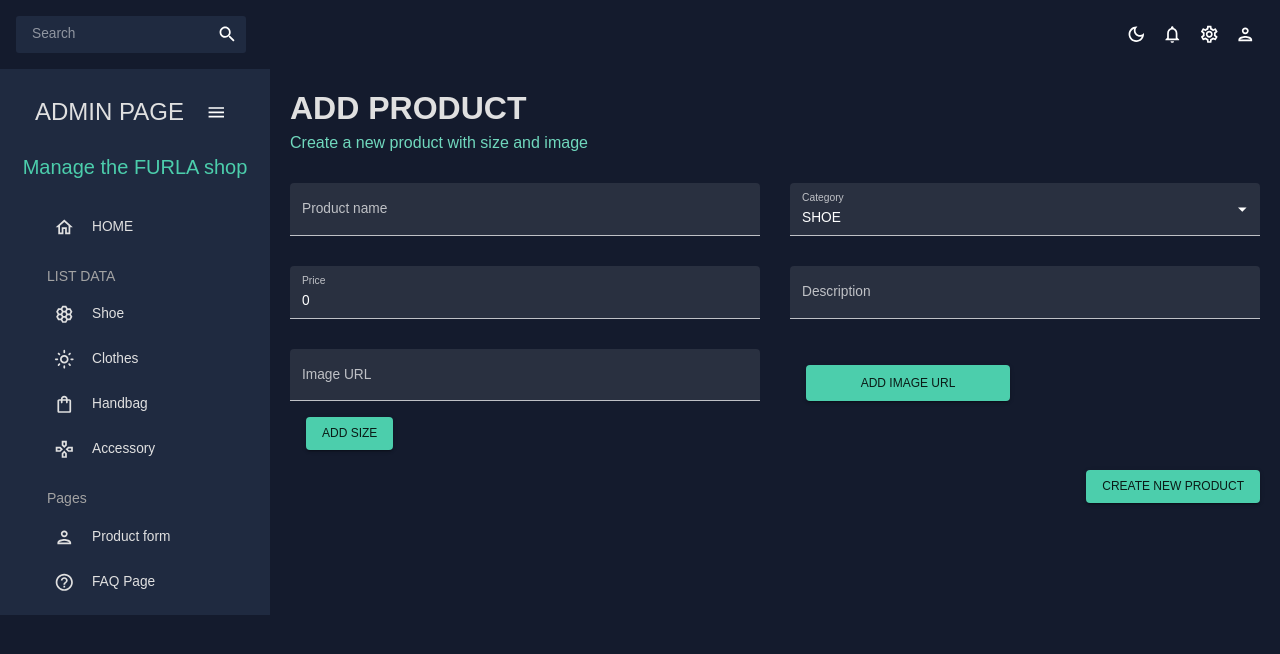
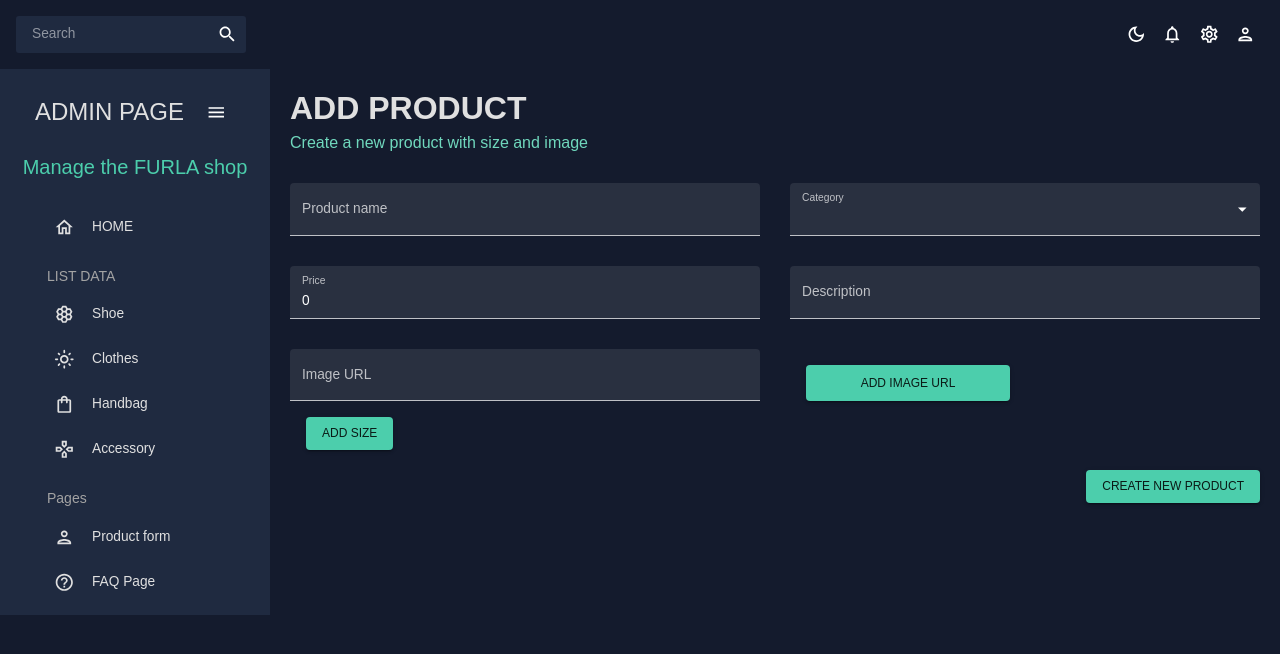
Before and after one commit to HaThiLinh2204/frontendshopv2, a React (Create React App) app: page /form in a window 1280 px wide. Shown: the top 654 px of the page. Built offline with nearby package versions, Linux system fonts and the light colour scheme.

Commit message:
tao sản phẩm

```diff
--- a/src/scenes/form/index.jsx
+++ b/src/scenes/form/index.jsx
@@ -23,11 +23,6 @@ const Form = () => {
   const [currentImageUrl, setCurrentImageUrl] = React.useState("");
 
   const { v4: uuidv4 } = require("uuid");
-
-  // Tạo product_id ngẫu nhiên
-  const productId = uuidv4();
-  const sizeId = uuidv4();
-  const imageId = uuidv4();
 
   const handleOpenModal = () => {
     setOpenModal(true);
@@ -58,35 +53,34 @@ const Form = () => {
       setCurrentImageUrl("");
     }
   };
-  // const handleFormSubmit = async(values) => {
-  //   console.log('submit');
-  // }
+
   const handleFormSubmit = async(values) => {
-    console.log("1111", values);
     try {
-    console.log(22222);
-      const productResponse = await Axios.post('http://localhost:8004/products', {
-        product_id: 'hghhfhghfd',
+      const productId = uuidv4();
+      const productData = {
+        product_id: productId,
         name: values.product_name,
         category: values.category,
         description: values.description,
         price: values.price,
-      });
+      };
+      const productResponse = await Axios.post('http://localhost:8004/products', productData);
       for (const size of values.sizes) {
         await Axios.post('http://localhost:8004/product/size', {
           productId: productId,
           sizeName: size.name,
           quantity: size.quantity,
-          sizeId: sizeId
+          sizeId: uuidv4(),
         });
       }
       for (const imageUrl of values.imageUrls) {
         await Axios.post('http://localhost:8004/product/image', {
-          imageId: imageId,
+          imageId: uuidv4(),
           productId: productId,
           imageUrl: imageUrl,
         });
       }
+      console.log('Product details (including sizes and images) successfully saved.');
     } catch (error) {
       console.error('Error while calling API:', error);
     }
@@ -103,10 +97,10 @@ const Form = () => {
 
 
   const options = [
-    { label: "SHOE", value: "shoe" },
-    { label: "CLOTHES", value: "clothes" },
-    { label: "HANDBAG", value: "handbag" },
-    { label: "ACCESSORY", value: "accessory" },
+    { label: "SHOE", value: "SHOE" },
+    { label: "CLOTHES", value: "CLOTHES" },
+    { label: "HANDBAG", value: "HANDBAG" },
+    { label: "ACCESSORY", value: "ACCESSORY" },
   ];
 
   return (
@@ -129,8 +123,7 @@ const Form = () => {
           handleSubmit,
           setValues,
         }) => (
-         // <form >
-         <form onSubmit={handleFormSubmit}>
+        <form onSubmit={handleSubmit} >
             <Box
               display="grid"
               gap="30px"
@@ -388,8 +381,6 @@ const Form = () => {
             </Modal>
             <Box display="flex" justifyContent="end" mt="20px">
               <Button
-              // type="button"
-              // onClick={() => handleFormSubmit(values)}
                 type="submit"
                 color="secondary"
                 variant="contained"
```
